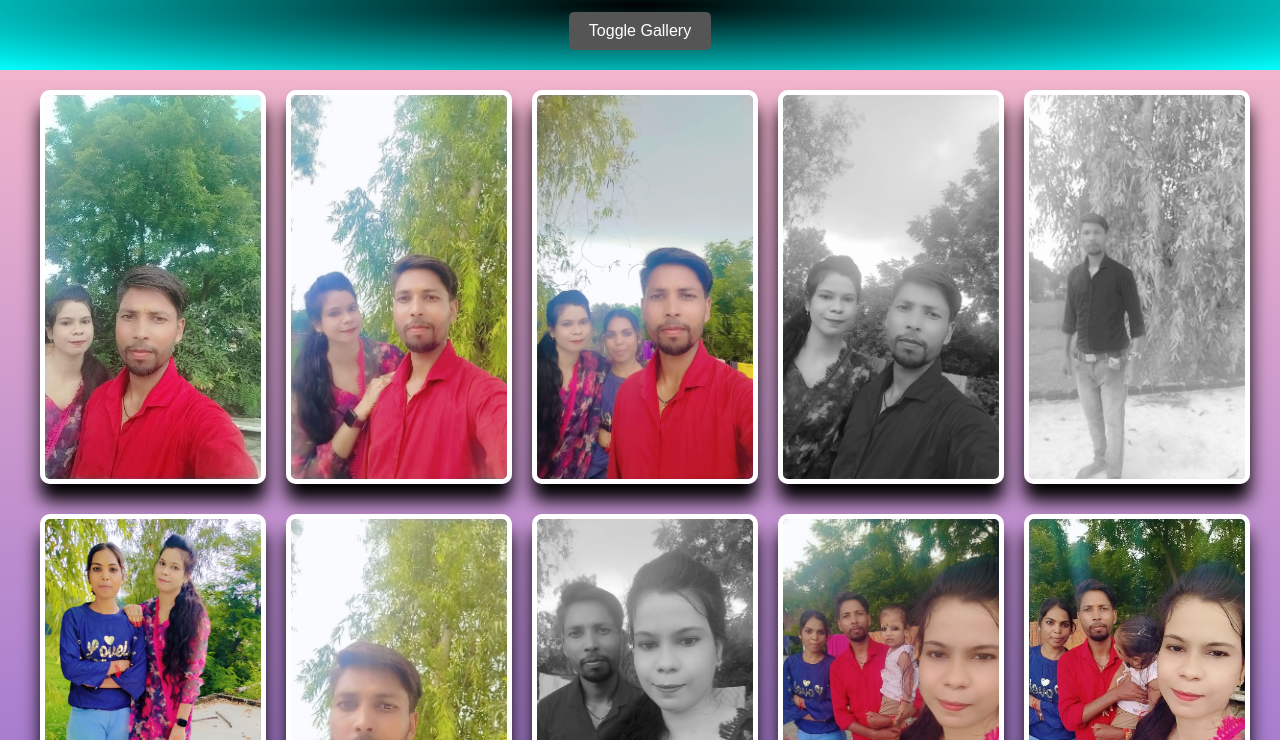
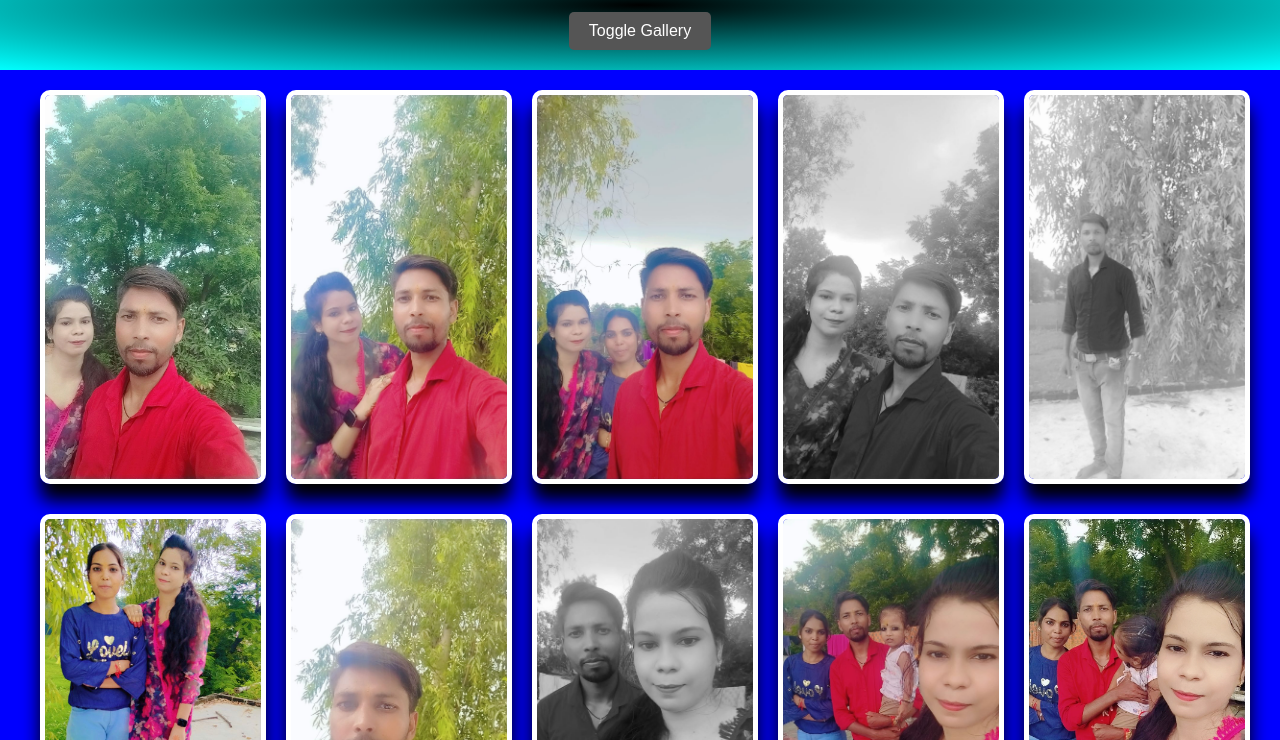
Before and after one commit to Pradum-Raj/kumkum.github.io, a plain HTML site: page index.html in a window 1280 px wide. Shown: the part 60-800 px from the top of the page. Drawn offline with nearby package versions, Linux system fonts and the light colour scheme.

Commit message:
Update index.html

```diff
--- a/index.html
+++ b/index.html
@@ -12,9 +12,7 @@
             margin: 0;
             padding: 0;
             box-sizing: border-box;
-
-            background: linear-gradient(pink,rgb(48, 34, 211));
-            bac
+            background-color: blue;
             color: #333;
         }
 
```
